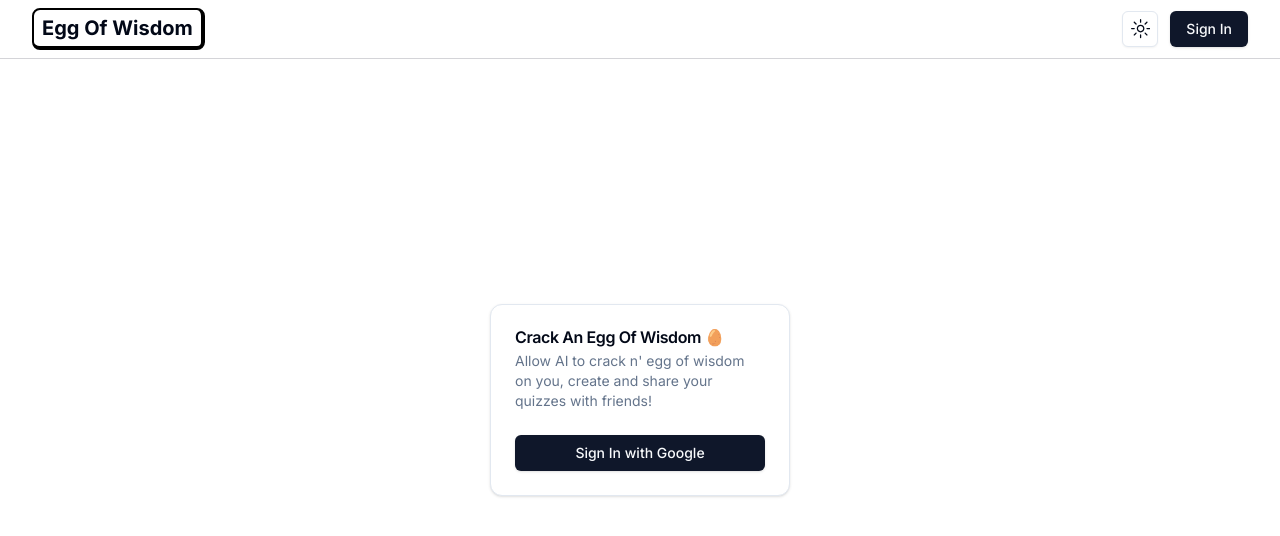
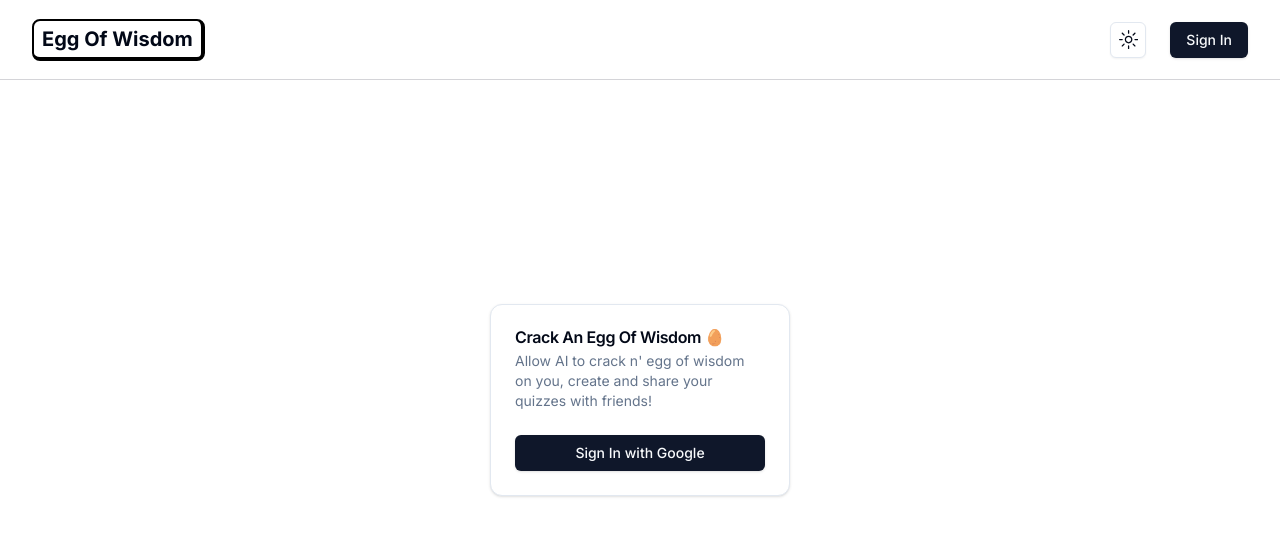
Before and after one commit to ryanyogan/egg-of-wisdom, a Next.js app: page / in a window 1280 px wide. Shown: the top 536 px of the page. Built offline with nearby package versions, Linux system fonts and the light colour scheme; no server answers.

Commit message:
fixed header size

```diff
--- a/src/components/shared/navbar.tsx
+++ b/src/components/shared/navbar.tsx
@@ -9,7 +9,7 @@ export default async function Navbar() {
   console.log(session?.user);
 
   return (
-    <div className="fixed inset-x-0 top-0 bg-white dark:bg-gray-950 z-[10] h-fit border-b border-zinc-300 py-2">
+    <div className="fixed inset-x-0 top-0 bg-white dark:bg-gray-950 z-[10] h-[80px] border-b border-zinc-300 py-2">
       <div className="flex items-center justify-between h-full gap-2 px-8 mx-auto max-w-7xl">
         <Link href="/" className="flex items-center gap-2">
           <p className="rounded-lg border-2 border-b-4 border-r-4 border-black px-2 py-1 text-xl transition-all font-bold hover:-translate-y-[2px] md:block dark:border-white">
--- a/src/components/shared/theme-toggle.tsx
+++ b/src/components/shared/theme-toggle.tsx
@@ -11,15 +11,13 @@ import {
   DropdownMenuTrigger,
 } from "@/components/ui/dropdown-menu";
 
-export default function ThemeToggle({
-  className,
-}: React.HTMLAttributes<HTMLDivElement>) {
+export default function ThemeToggle() {
   const { setTheme } = useTheme();
 
   return (
     <DropdownMenu>
       <DropdownMenuTrigger asChild>
-        <Button variant="outline" size="icon" className="mr-3">
+        <Button variant="outline" size="icon" className="mr-6">
           <SunIcon className="h-[1.2rem] w-[1.2rem] rotate-0 scale-100 transition-all dark:-rotate-90 dark:scale-0" />
           <MoonIcon className="absolute h-[1.2rem] w-[1.2rem] rotate-90 scale-0 transition-all dark:rotate-0 dark:scale-100" />
           <span className="sr-only">Toggle theme</span>
```
